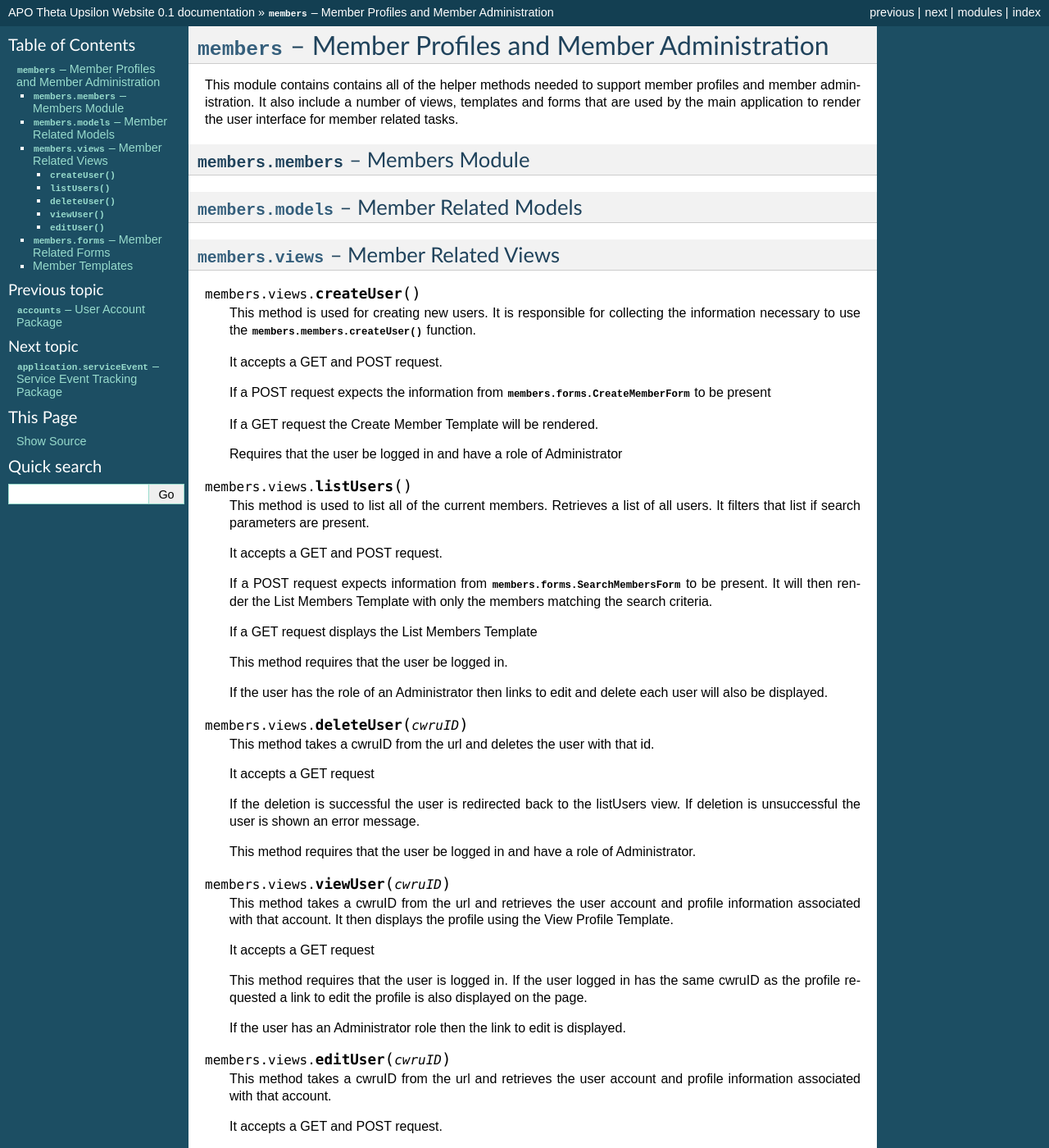
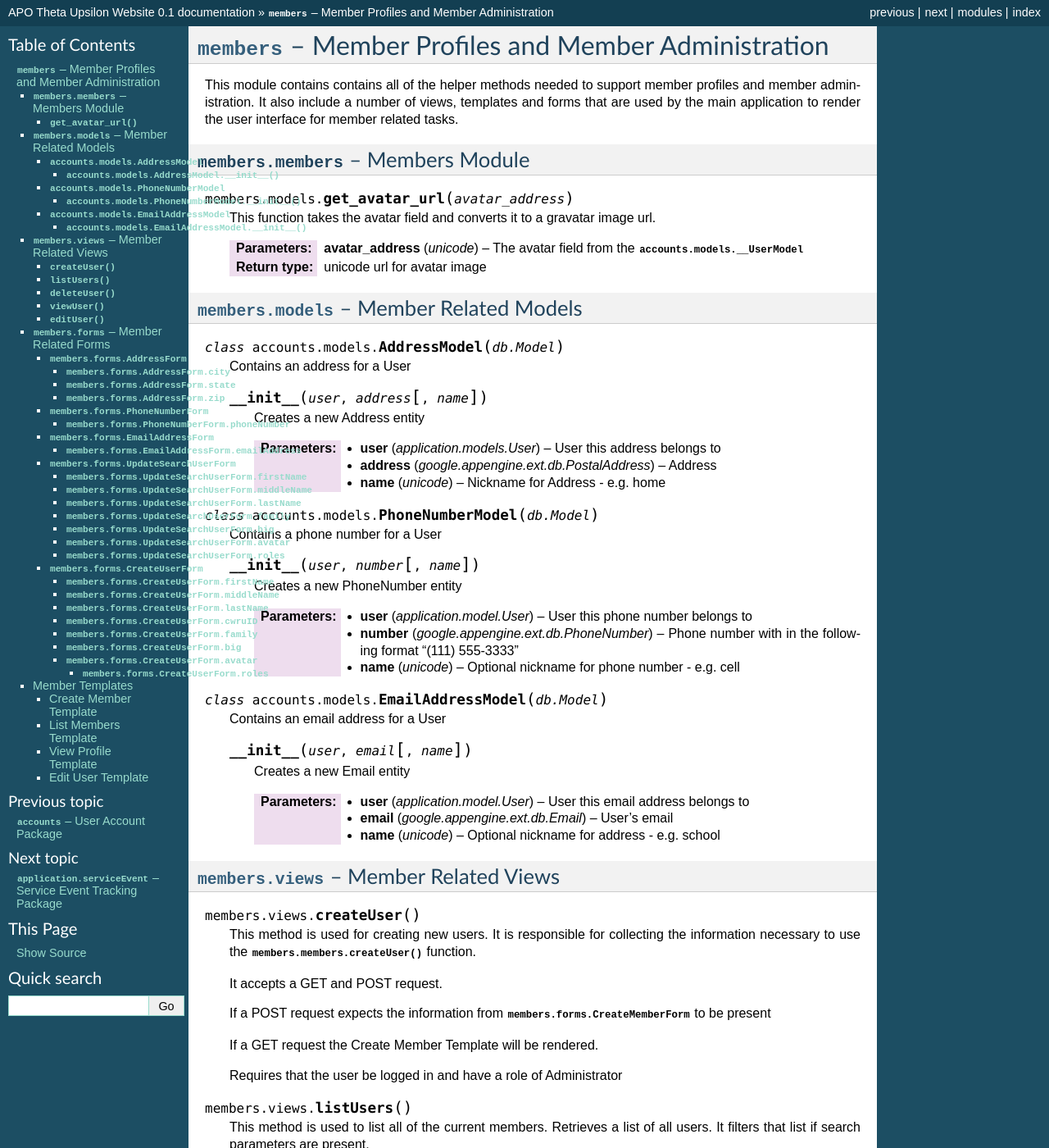
Before and after one commit to JSatterf1579/apo-website, a Sphinx documentation site: the page built from docs/detailed_design/source/member_profiles_and_administration.rst, in a window 1280 px wide and 1400 px high. Shown: the whole window at 82% size. Built offline with Sphinx 7.4.7, drawn with Linux system fonts in a browser that asks for light colours; pages that are not in the unit, such as notebooks, are missing from menus; some of the changed text lies outside the part shown.

Commit message:
Finished updating the member profiles and administration documentation

```diff
--- a/docs/detailed_design/source/accounts.rst
+++ b/docs/detailed_design/source/accounts.rst
@@ -545,7 +545,7 @@
 Account Templates
 -----------------
 
-.. module:: accounts.forms
+.. module:: accounts.templates
 
 Login Template
 **************
--- a/docs/detailed_design/source/blog.rst
+++ b/docs/detailed_design/source/blog.rst
@@ -1,10 +1,12 @@
 :mod:`application.blog` -- Blog Post Package
 ============================================
-Classes
-*******
+
 
 :mod:`blog.blog` -- Blog class
 ------------------------------
+
+Classes
+*******
 
 .. module:: blog.blog
 
--- a/docs/detailed_design/source/contracts.rst
+++ b/docs/detailed_design/source/contracts.rst
@@ -1,11 +1,12 @@
 :mod:`application.contract` -- Contract Tracking Package
 ========================================================
-Classes
-*******
 
 
 :mod:`contract.contract` -- Contract class
 ------------------------------------------
+
+Classes
+*******
 
 .. module:: contract.contract
 
@@ -45,6 +46,7 @@
    attendanceReq.amount - must be greater than or equal to 0
 
 Module Functions
+
 ****************
 
 .. function:: contract.contract.createContract
--- a/docs/detailed_design/source/member_profiles_and_administration.rst
+++ b/docs/detailed_design/source/member_profiles_and_administration.rst
@@ -13,10 +13,71 @@
 
 .. module:: members.models
 
+.. function:: get_avatar_url(avatar_address)
+
+   This function takes the avatar field and converts it to a gravatar
+   image url.
+
+   :param avatar_address: The avatar field from the :class:`accounts.models.__UserModel`
+   :type avatar_address: unicode
+
+   :rtype: unicode url for avatar image
+
 :mod:`members.models` -- Member Related Models
 ----------------------------------------------
 
 .. module:: members.models
+
+.. class:: accounts.models.AddressModel(db.Model)
+
+   Contains an address for a User
+
+   .. method:: __init__(user, address[, name])
+
+       Creates a new Address entity
+
+       :param user: User this address belongs to
+       :type user: application.models.User
+
+       :param address: Address
+       :type address: google.appengine.ext.db.PostalAddress
+
+       :param name: Nickname for Address - e.g. home
+       :type name: unicode
+
+.. class:: accounts.models.PhoneNumberModel(db.Model)
+
+   Contains a phone number for a User
+
+   .. method:: __init__(user, number[, name])
+
+       Creates a new PhoneNumber entity
+
+       :param user: User this phone number belongs to
+       :type user: application.model.User
+
+       :param number: Phone number with in the following format "(111) 555-3333"
+       :type number: google.appengine.ext.db.PhoneNumber
+
+       :param name: Optional nickname for phone number - e.g. cell
+       :type name: unicode
+
+.. class:: accounts.models.EmailAddressModel(db.Model)
+
+   Contains an email address for a User
+
+   .. method:: __init__(user, email[, name])
+
+       Creates a new Email entity
+
+       :param user: User this email address belongs to
+       :type user: application.model.User
+
+       :param email: User's email
+       :type email: google.appengine.ext.db.Email
+
+       :param name: Optional nickname for address - e.g. school
+       :type name: unicode
 
 :mod:`members.views` -- Member Related Views
 --------------------------------------------
@@ -47,7 +108,7 @@
    It accepts a GET and POST request.
 
    If a POST request expects information from
-   :class:`members.forms.SearchMembersForm` to be present. It will
+   :class:`members.forms.UpdateSearchMembersForm` to be present. It will
    then render the :ref:`List Members Template` with only the members
    matching the search criteria.
 
@@ -113,7 +174,7 @@
    is displayed. These forms are populated with the information in
    each of the models. Additionally a blank one of each form is provided in
    case the user wants to add an additional phone number, address, or
-   email. Finally a :class:`members.models.UpdateUserForm` is
+   email. Finally a :class:`members.models.UpdateSearchUserForm` is
    displayed. When the user saves the changes they are POSTed to this
    view. All of this is rendered in the :ref:`Edit User Template`.
 
@@ -130,5 +191,180 @@
 
 .. module:: members.forms
 
+.. class:: members.forms.AddressForm
+
+   This class is used for validating an address
+
+   .. attribute:: addrName - Specifies a nickname for the address
+
+      * TextField
+
+   .. attribute:: street1 - first line of an address
+
+      * TextField
+      * Required
+
+   .. attribute:: street2 - second line of an address
+
+      * TextField
+      * Required
+
+   .. attribute:: city
+
+      * TextField
+      * Required
+
+   .. attribute:: state
+
+      * TextField
+      * Required
+
+   .. attribute:: zip
+
+      * TextField
+      * Required
+
+.. class:: members.forms.PhoneNumberForm
+
+   This class is used for validating a phone number
+
+   .. attribute:: phoneNumber
+
+      * PhoneField
+      * Required
+
+.. class:: members.forms.EmailAddressForm
+
+   This class is used for validating an email address
+
+   .. attribute:: emailAddress
+
+      * EmailField
+      * Required
+
+.. class:: members.forms.UpdateSearchUserForm
+
+   This class is used for collecting information to update a user
+   profile.
+
+   .. attribute:: firstName
+
+      * TextField
+      * Required
+
+   .. attribute:: middleName
+
+      * TextField
+      * Optional
+
+   .. attribute:: lastName
+
+      * TextField
+      * Required
+
+   .. attribute:: family
+
+      * TextField
+      * Optional
+
+   .. attribute:: big
+
+      * TextField
+      * Optional
+
+   .. attribute:: avatar
+
+      * EmailField
+      * Optional
+
+   .. attribute:: roles
+
+      * TextField
+      * Optional
+
+.. class:: members.forms.CreateUserForm
+
+   This class is used for collecting information to create a user
+   profile.
+
+   .. attribute:: firstName
+
+      * TextField
+      * Required
+
+   .. attribute:: middleName
+
+      * TextField
+      * Optional
+
+   .. attribute:: lastName
+
+      * TextField
+      * Required
+
+   .. attribute:: cwruID
+
+      * TextField
+      * Required
+
+   .. attribute:: family
+
+      * TextField
+      * Optional
+
+   .. attribute:: big
+
+      * TextField
+      * Optional
+
+   .. attribute:: avatar
+
+      * EmailField
+      * Optional
+
+    .. attribute:: roles
+
+      * TextField
+      * Optional
+
+
 Member Templates
 ----------------
+
+.. module:: accounts.templates
+
+Create Member Template
+**********************
+
+This template renders the form to create members.
+
+It requires an instance of the :class:`members.forms.CreateMemberForm`.
+
+List Members Template
+*********************
+
+This templates displays a list of all users matching the information
+from the search form.
+
+It also renders the search form.
+
+It requires an instance of the
+:class:`members.forms.UpdateSearchMemberForm`. It also requires
+instances of the :class:`accounts.accounts.__User` model for all users
+to be displayed.
+
+View Profile Template
+*********************
+
+This template displays a member profile.
+
+It requires an instance of the user to be displayed and instances of
+the member profile models such as :class:`members.models.AddressModel`
+
+Edit User Template
+******************
+
+This template renders the forms to update a user
+
+It requires an instance of the user to be displayed and instances of
+the member profile models such as :class:`members.models.AddressModel`
```
Also changed, not shown: docs/detailed_design/source/serviceevents.rst (+5 -12 lines).
